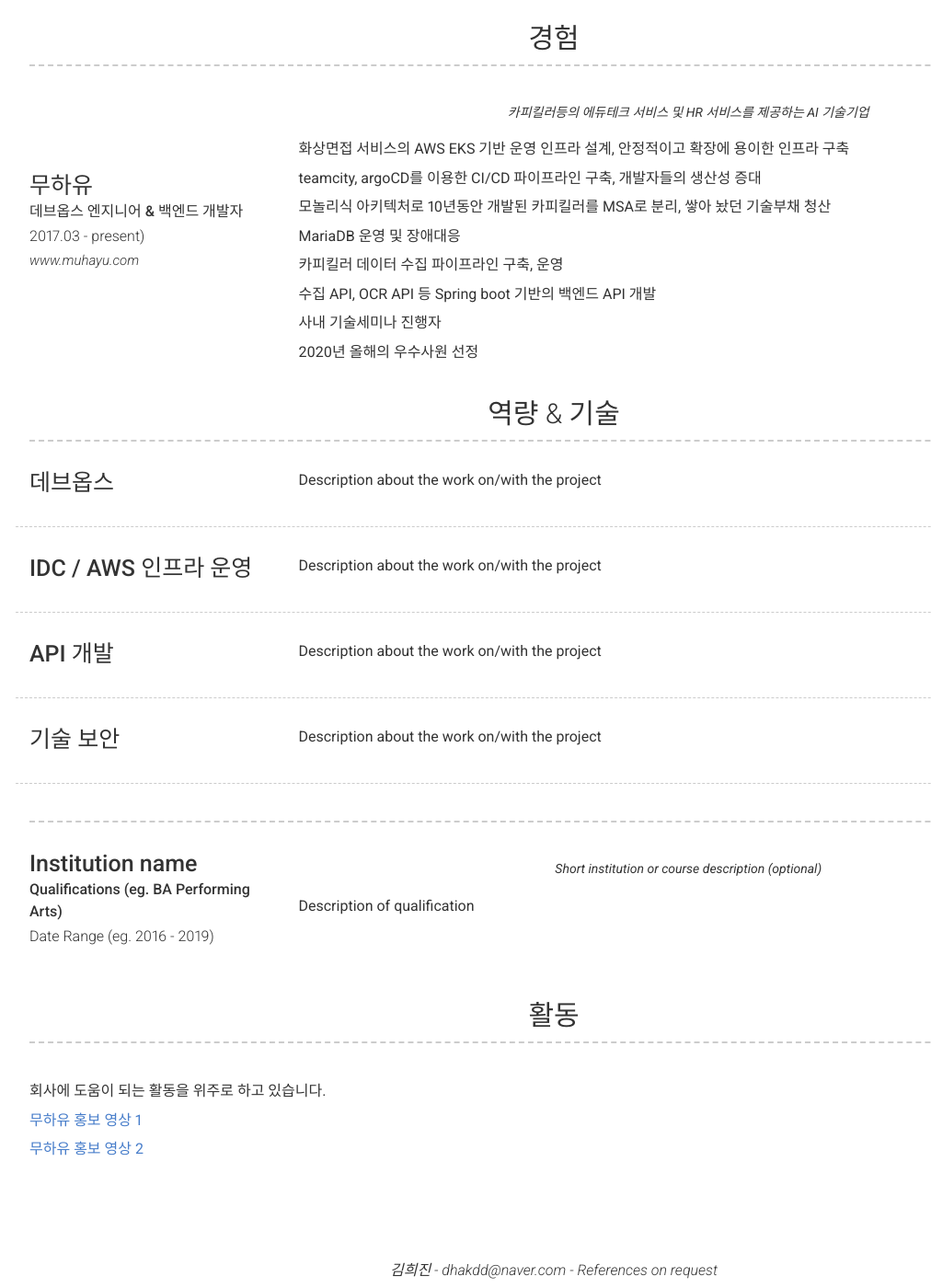
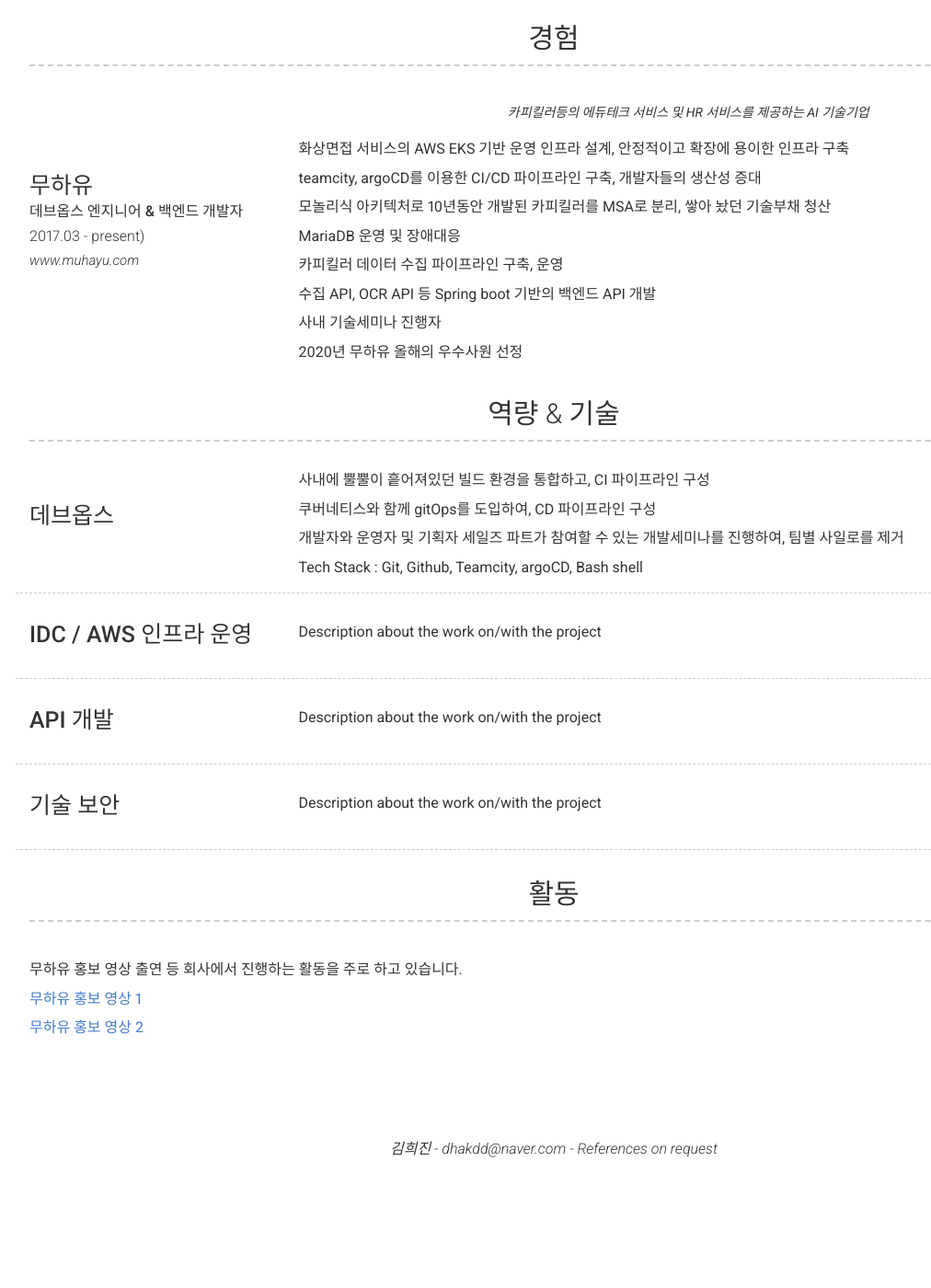
Before and after one commit to hjkim-ul/hjkim-ul.github.io, a Jekyll site: the page built from index.md, in a window 1280 px wide and 1400 px high, scrolled down 505 px. Shown: the whole window at 92% size, without its empty margins (38-1050 px from the left). Built offline with Jekyll 4.4.1, drawn with Linux system fonts in a browser that asks for light colours; nearby versions of some CDN libraries; after the commit the page ends 1773 px from its top, so only the background shows below that.

Commit message:
데브옵스 내용 추가

```diff
--- a/_config.yml
+++ b/_config.yml
@@ -60,9 +60,6 @@ about_content: | # this will include new lines to allow paragraphs
 
   조직에 데브옵스 문화를 정착시키고, 조직 사이의 사일로를 타파하기 위해 사내 기술세미나를 진행하고 있습니다.
 
-
-
-
 #  You can even add paragraphs by using empty lines like this and add anything else [markdown](https://www.markdownguide.org/getting-started#what-is-markdown) supports such as
 #    - Lists
 #    - Tables
@@ -95,7 +92,7 @@ content:
 
           사내 기술세미나 진행자
 
-          2020년 올해의 우수사원 선정
+          2020년 무하유 올해의 우수사원 선정
 
   - title: 역량 & 기술
     layout: list
@@ -105,7 +102,13 @@ content:
         # other value (or no value) means no border will be displayed
         title: 데브옵스
         description: | # this will include new lines to allow paragraphs
-          Description about the work on/with the project
+          사내에 뿔뿔이 흩어져있던 빌드 환경을 통합하고, CI 파이프라인 구성
+
+          쿠버네티스와 함께 gitOps를 도입하여, CD 파이프라인 구성
+
+          개발자와 운영자 및 기획자 세일즈 파트가 참여할 수 있는 개발세미나를 진행하여, 팀별 사일로를 제거
+
+          Tech Stack : Git, Github, Teamcity, argoCD, Bash shell
 
       - layout: left
         border: weak  # Value of `weak` will display a weak border below this item. # Any
@@ -128,21 +131,10 @@ content:
         description: | # this will include new lines to allow paragraphs
           Description about the work on/with the project
 
-  - title:
-    layout: list
-    content:
-      - layout: left
-        title: Institution name
-        sub_title: Qualifications (eg. BA Performing Arts)
-        caption: Date Range (eg. 2016 - 2019)
-        quote: >
-          Short institution or course description (optional)
-        description: | # this will include new lines to allow paragraphs
-          Description of qualification
   - title: 활동
     layout: text
     content: | # this will include new lines to allow paragraphs
-      회사에 도움이 되는 활동을 위주로 하고 있습니다.
+      무하유 홍보 영상 출연 등 회사에서 진행하는 활동을 주로 하고 있습니다.
 
       <a href="https://www.youtube.com/watch?v=uXQMoJ1P_os">무하유 홍보 영상 1</a>
 
```
